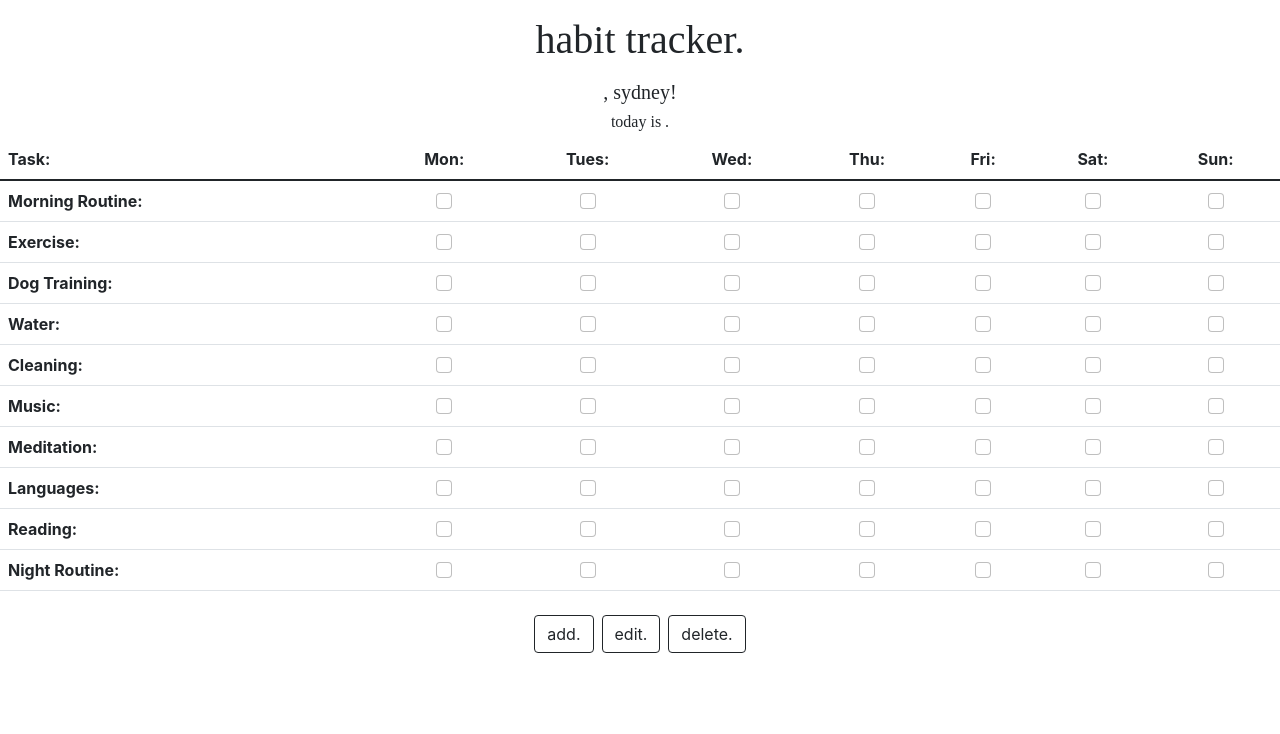
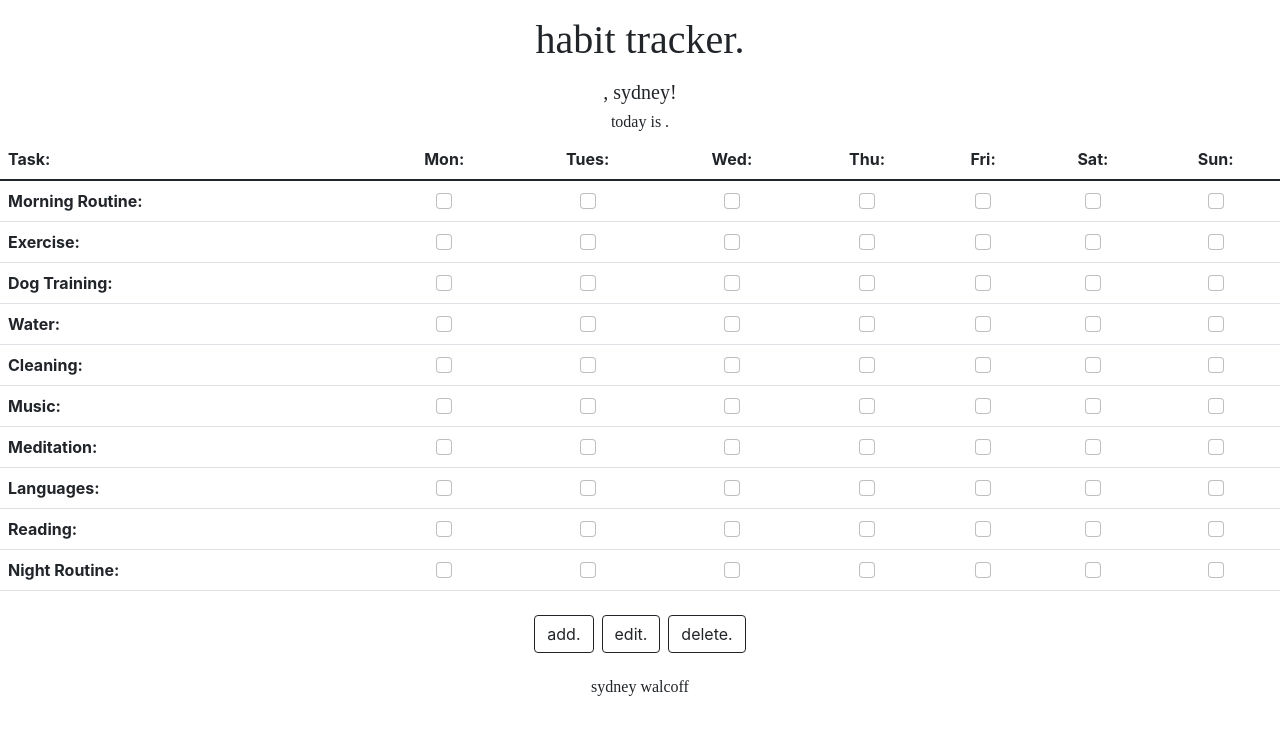
Before and after one commit to sydneywalcoff/habit-tracker, a React (Create React App) app in the folder client/: page / in a window 1280 px wide. Shown: the top 734 px of the page. Built offline with nearby package versions, Linux system fonts and the light colour scheme; a web font is replaced by a local one.

Commit message:
added footer and corrected error in tracker

```diff
--- a/client/src/App.js
+++ b/client/src/App.js
@@ -4,6 +4,7 @@ import './App.css';
 import Header from './components/Header';
 import Greeting from './components/Greeting'
 import Tracker from './components/Tracker'
+import Footer from './components/Footer'
 
 function App() {
   return (
@@ -13,7 +14,7 @@ function App() {
         <Greeting/>
         <Tracker/>
       </div>
-      {/* < Footer /> */}
+      < Footer />
     </>
   );
 }
--- /dev/null
+++ b/client/src/components/Footer/index.js
@@ -0,0 +1,12 @@
+import React from 'react';
+import { DateTime } from 'luxon'
+
+const Footer = () => {
+    return (
+        <footer className="mt-4">
+            <h6 className="text-center">sydney walcoff <span id="copywrite">{DateTime.year}</span></h6>
+        </footer>
+    );
+};
+
+export default Footer;
--- a/client/src/components/Tracker/index.js
+++ b/client/src/components/Tracker/index.js
@@ -1,5 +1,4 @@
 import React from 'react';
-import $ from 'jquery';
 
 const Tracker = () => {
     const daysOfTheWeek = ['Mon', 'Tues', 'Wed', 'Thu', 'Fri', 'Sat', 'Sun'];
@@ -21,8 +20,8 @@ const Tracker = () => {
                     {habits.map(habit =>
                         <tr>
                             <th scope="row">{habit}:</th>
-                            {daysOfTheWeek.map(day =>
-                                <td className="text-center"><input className="form-check-input" type="checkbox" value="" id="flexCheckDefault" /></td>
+                            {daysOfTheWeek.map((day,i) =>
+                                <td className="text-center"><input className="form-check-input" type="checkbox" value="" id="flexCheckDefault" key ={i}/></td>
                             )}
                         </tr>
                     )}
```
